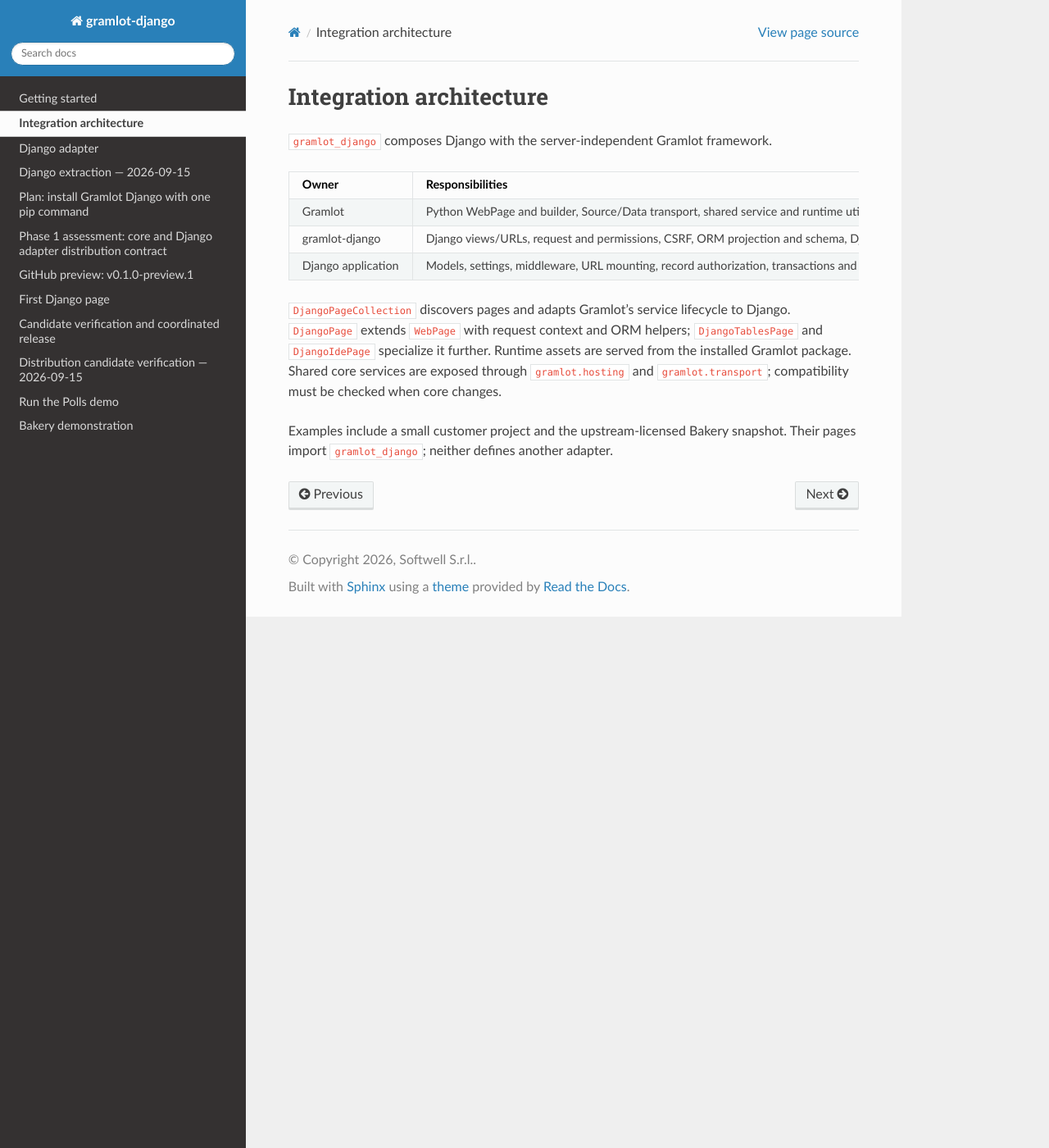
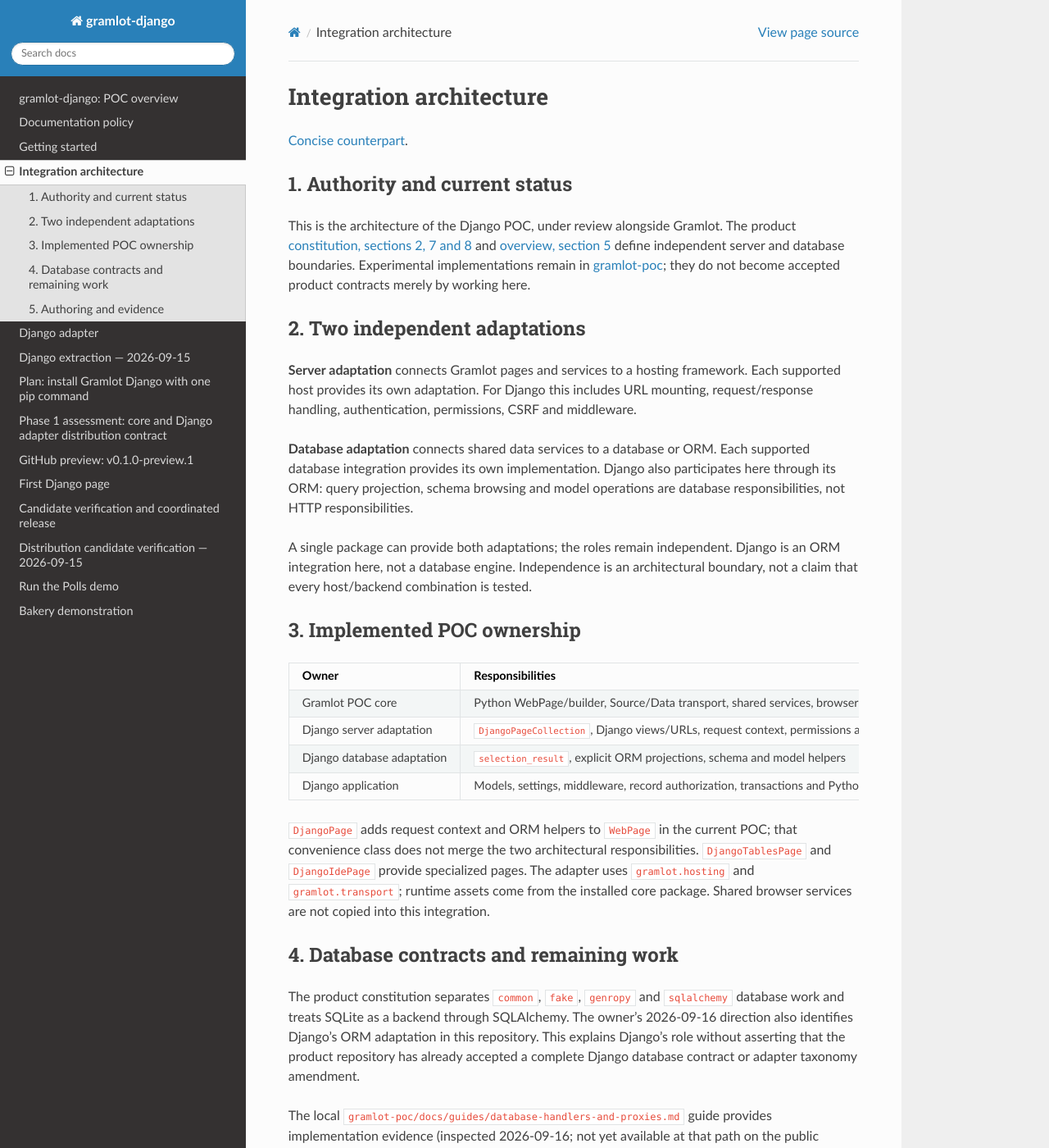
Before and after one commit to gramlot-org/gramlot-django, a Sphinx documentation site: the page built from docs/architecture.md, in a window 1280 px wide and 1400 px high. Shown: the whole window at 82% size. Built offline with Sphinx 7.4.7 and the Read the Docs theme 3.1.0, drawn with Linux system fonts in a browser that asks for light colours; some of the changed text lies outside the part shown.

Commit message:
Clarify POC status and pair human and LLM architecture docs

```diff
--- a/docs/architecture.md
+++ b/docs/architecture.md
@@ -1,18 +1,66 @@
 # Integration architecture
 
-`gramlot_django` composes Django with the server-independent Gramlot framework.
+[Concise counterpart](https://github.com/gramlot-org/gramlot-django/blob/develop/docs_llm/architecture.md).
+
+## 1. Authority and current status
+
+This is the architecture of the Django POC, under review alongside Gramlot.
+The product [constitution, sections 2, 7 and 8](https://github.com/gramlot-org/gramlot/blob/main/docs/00-constitution.md)
+and [overview, section 5](https://github.com/gramlot-org/gramlot/blob/main/docs/01-overview.md)
+define independent server and database boundaries. Experimental implementations
+remain in [gramlot-poc](https://github.com/gramlot-org/gramlot-poc); they do not
+become accepted product contracts merely by working here.
+
+## 2. Two independent adaptations
+
+**Server adaptation** connects Gramlot pages and services to a hosting framework.
+Each supported host provides its own adaptation. For Django this includes URL
+mounting, request/response handling, authentication, permissions, CSRF and middleware.
+
+**Database adaptation** connects shared data services to a database or ORM.
+Each supported database integration provides its own implementation. Django also
+participates here through its ORM: query projection, schema browsing and model
+operations are database responsibilities, not HTTP responsibilities.
+
+A single package can provide both adaptations; the roles remain independent.
+Django is an ORM integration here, not a database engine. Independence is an
+architectural boundary, not a claim that every host/backend combination is tested.
+
+## 3. Implemented POC ownership
 
 | Owner | Responsibilities |
 | --- | --- |
-| Gramlot | Python WebPage and builder, Source/Data transport, shared service and runtime utilities, JavaScript components |
-| gramlot-django | Django views/URLs, request and permissions, CSRF, ORM projection and schema, Django page specializations |
-| Django application | Models, settings, middleware, URL mounting, record authorization, transactions and Python application pages |
+| Gramlot POC core | Python WebPage/builder, Source/Data transport, shared services, browser runtime |
+| Django server adaptation | `DjangoPageCollection`, Django views/URLs, request context, permissions and CSRF |
+| Django database adaptation | `selection_result`, explicit ORM projections, schema and model helpers |
+| Django application | Models, settings, middleware, record authorization, transactions and Python pages |
 
-`DjangoPageCollection` discovers pages and adapts Gramlot's service lifecycle to
-Django. `DjangoPage` extends `WebPage` with request context and ORM helpers;
-`DjangoTablesPage` and `DjangoIdePage` specialize it further. Runtime assets are
-served from the installed Gramlot package. Shared core services are exposed through `gramlot.hosting` and
-`gramlot.transport`; compatibility must be checked when core changes.
+`DjangoPage` adds request context and ORM helpers to `WebPage` in the current POC;
+that convenience class does not merge the two architectural responsibilities.
+`DjangoTablesPage` and `DjangoIdePage` provide specialized pages. The adapter uses
+`gramlot.hosting` and `gramlot.transport`; runtime assets come from the installed
+core package. Shared browser services are not copied into this integration.
 
-Examples include a small customer project and the upstream-licensed Bakery
-snapshot. Their pages import `gramlot_django`; neither defines another adapter.
+## 4. Database contracts and remaining work
+
+The product constitution separates `common`, `fake`, `genropy` and `sqlalchemy`
+database work and treats SQLite as a backend through SQLAlchemy. The owner's
+2026-09-16 direction also identifies Django's ORM adaptation in this repository.
+This explains Django's role without asserting that the product repository has
+already accepted a complete Django database contract or adapter taxonomy amendment.
+
+The local `gramlot-poc/docs/guides/database-handlers-and-proxies.md` guide
+provides implementation evidence (inspected 2026-09-16; not yet available at that
+path on the public develop branch). Its experimental SQLite handler is not a new
+product adapter category. Current Django helpers do not establish the future
+`dataRecord`, `dataSelection` or general capability protocol. Required minimum,
+common optional and implementation-specific capabilities must remain distinguished.
+Consolidating these contracts and reviewing ports are still open work.
+
+## 5. Authoring and evidence
+
+Application UI and requests use Python-first Gramlot declarations, Source, Data,
+bindings, controllers, stores and services. Framework gaps belong in reusable
+framework components, not application-local DOM, fetch or parallel state code.
+The customer, Polls and Bakery examples import this adapter. Behavior tests and
+installed-package checks verify the POC; they do not imply stable product support.
--- /dev/null
+++ b/docs/documentation.md
@@ -0,0 +1,33 @@
+# Documentation policy
+
+[Concise counterpart](https://github.com/gramlot-org/gramlot-django/blob/develop/docs_llm/documentation.md).
+
+## 1. Two views of the same information
+
+Follow [Gramlot constitution section 9](https://github.com/gramlot-org/gramlot/blob/main/docs/00-constitution.md):
+pair `docs/<path>` with `docs_llm/<path>`. The expanded document explains context
+and examples for people; its concise counterpart helps LLMs and readers navigate
+with fewer words. Both remain human-readable and preserve decisions, constraints,
+status, limitations and open questions. A shorter version must not strengthen a claim.
+Use the same numbered sections for stable references, reciprocal links and English.
+
+## 2. Current coverage
+
+The initial paired set is `overview.md`, `architecture.md` and `documentation.md`.
+The existing integration, installation, demos and release guides in `docs/` remain
+the detailed references; they do not yet all have concise counterparts. Historical
+verification reports retain their date and scope. Add mirrors as these guides are
+substantially revised; do not pretend existing coverage is complete.
+README links to both entry points; [the concise index](https://github.com/gramlot-org/gramlot-django/blob/develop/docs_llm/index.md) routes
+to paired documents and the remaining detailed guides. Root SPECIFICATION remains
+the adapter ownership reference.
+
+## 3. Maintenance and review
+
+Update both members of a pair in the same change. New architectural or product
+contract documents need both forms. Read the product constitution and relevant
+`gramlot-poc` evidence before changing integration claims. Distinguish observed,
+proposed, accepted and verified behavior; do not invent APIs from planned contracts.
+Examples and passing POC tests do not imply acceptance in the clean product repo.
+Use Mermaid when a diagram clarifies a boundary, not instead of defining the contract.
+Run repository documentation checks and review links and paired status before publishing.
--- a/docs/index.rst
+++ b/docs/index.rst
@@ -4,6 +4,8 @@
 .. toctree::
    :maxdepth: 2
 
+   overview
+   documentation
    getting-started
    architecture
    django
--- /dev/null
+++ b/docs/overview.md
@@ -0,0 +1,43 @@
+# gramlot-django: POC overview
+
+[Concise counterpart](https://github.com/gramlot-org/gramlot-django/blob/develop/docs_llm/overview.md).
+
+## 1. Status and repository roles
+
+This repository is a proof of concept. The intention is to move to a reviewed
+prerelease soon, after review and consolidation of both Gramlot and its Django
+integration. There is no committed release date or stable API guarantee.
+The GitHub downloadable prerelease remains experimental; a distribution label
+is not architectural acceptance. Neither package was published on PyPI by this work.
+
+Use [gramlot-poc](https://github.com/gramlot-org/gramlot-poc) for the executable
+experimental core. [gramlot](https://github.com/gramlot-org/gramlot) is the clean
+product repository that will contain the first actual consolidated version.
+It currently defines principles and the port process, not an installable runtime.
+
+## 2. Responsibilities
+
+Applications are authored primarily in Python. Gramlot owns Source declarations,
+Data Bags, bindings, services and reusable JavaScript browser behavior. Django
+integration owns its host adaptation and its ORM-specific data adaptation.
+These are separate roles even when supplied by the same integration package.
+See [architecture](architecture.md) for the boundaries and current implementation.
+
+## 3. Trying the POC
+
+Use the pinned [GitHub installation](github-preview.md); development uses the
+sibling `gramlot-poc` checkout. Polls is bundled and starts with
+`gramlot-django demo --open`. Bakery is a separate project with additional
+Wagtail dependencies. Examples are exploratory applications, not final API designs.
+
+## 4. Acceptance and documentation
+
+The [product constitution](https://github.com/gramlot-org/gramlot/blob/main/docs/00-constitution.md)
+and [port protocol](https://github.com/gramlot-org/gramlot/blob/main/ports/README.md)
+distinguish prototype evidence from accepted product contracts. Passing POC tests
+does not automatically accept a port or establish every host/backend combination.
+
+Expanded `docs/` documents have concise `docs_llm/` counterparts where identified
+in the [documentation policy](documentation.md). Both versions preserve status,
+constraints and open points. Final shared database contracts and the migration
+of this adapter to accepted core ports remain work to be consolidated.
--- a/pyproject.toml
+++ b/pyproject.toml
@@ -45,7 +45,7 @@
 packages = ["src/gramlot_django"]
 
 [tool.hatch.build.targets.sdist]
-include = ["/src", "/tests", "/docs", "/scripts", "/hooks", "/examples", "/pyproject.toml", "/README.md", "/SPECIFICATION.md", "/CONTRIBUTING.md", "/LICENSE", "/NOTICE"]
+include = ["/src", "/tests", "/docs", "/docs_llm", "/scripts", "/hooks", "/examples", "/pyproject.toml", "/README.md", "/SPECIFICATION.md", "/CONTRIBUTING.md", "/LICENSE", "/NOTICE"]
 exclude = ["/docs/_build"]
 
 [tool.pytest.ini_options]
```
Also changed, not shown: AGENTS.md (+11 -0 lines), README.md (+56 -6 lines), SPECIFICATION.md (+9 -0 lines), docs/github-preview.md (+4 -1 lines), docs/release.md (+3 -1 lines), docs_llm/architecture.md (added, +40 -0 lines), docs_llm/documentation.md (added, +26 -0 lines), docs_llm/index.md (added, +18 -0 lines), docs_llm/overview.md (added, +29 -0 lines).
